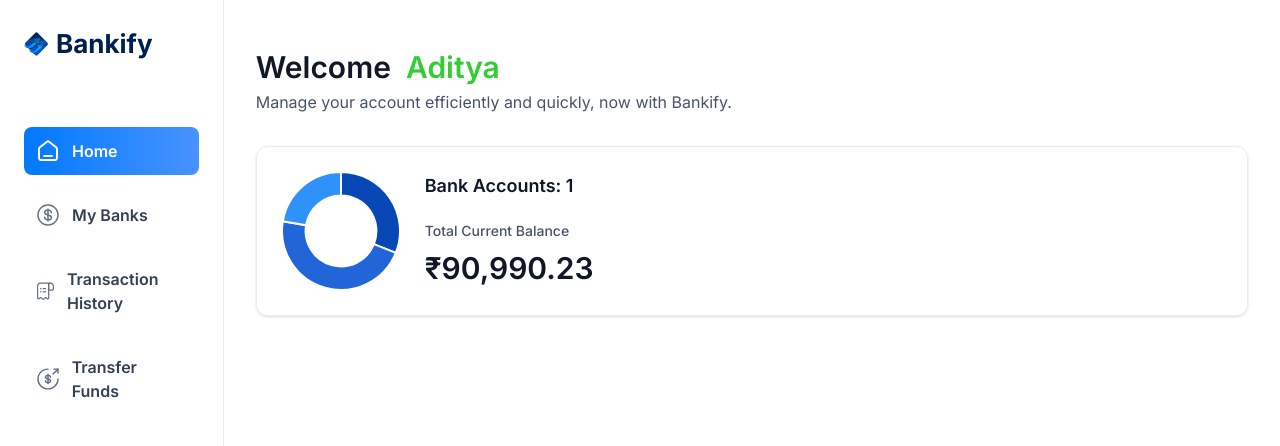
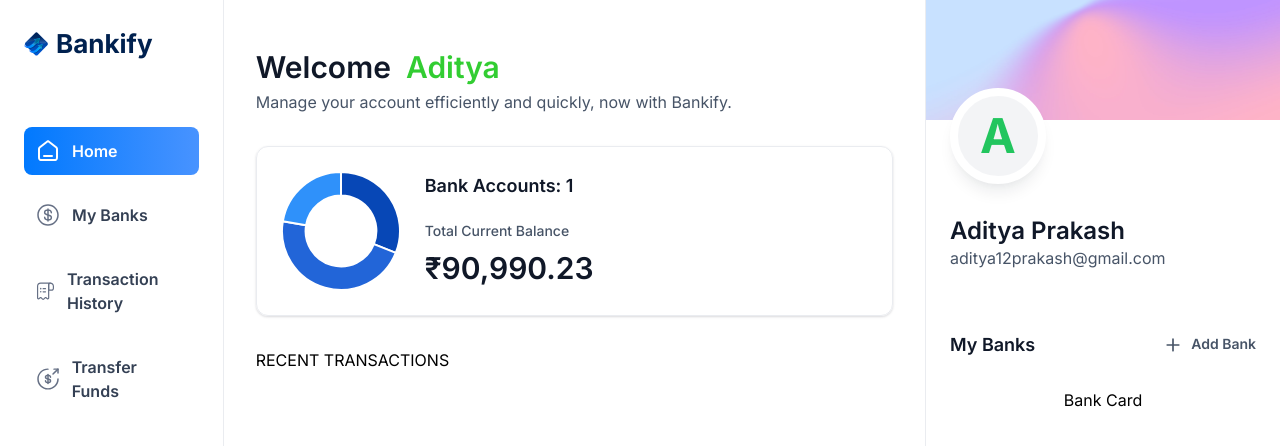
Before and after one commit to aditya-prakash-git/bankify, a Next.js app: page / in a window 1280 px wide. Shown: the top 446 px of the page. Built offline with nearby package versions, Linux system fonts and the light colour scheme.

Commit message:
added new component

```diff
--- a/app/(root)/layout.tsx
+++ b/app/(root)/layout.tsx
@@ -25,6 +25,8 @@
               <MobileNav user={loggedIn}/>
             </div>
 
+
+
           </div>
           {children}
 
--- a/app/(root)/page.tsx
+++ b/app/(root)/page.tsx
@@ -1,10 +1,11 @@
 import HeaderBox from '@/components/HeaderBox'
+import RightSidebar from '@/components/RightSidebar';
 import TotalBalanceBox from '@/components/TotalBalanceBox';
 import React from 'react'
 
 const Home = () => {
 
-    const loggedIn = {firstName : 'Aditya'};
+    const loggedIn = {firstName : 'Aditya', lastName: 'Prakash', email: 'aditya12prakash@gmail.com'};
   return (
     <section className="home">
         <div className="home-content">
@@ -23,8 +24,18 @@
                 />
 
             </header>
+            RECENT TRANSACTIONS
+
 
         </div>
+
+
+
+        <RightSidebar user={loggedIn}
+          transactions={[]}
+          banks={[[]]}
+        />
+
 
 
     </section>
--- /dev/null
+++ b/components/RightSidebar.tsx
@@ -0,0 +1,59 @@
+import React from 'react'
+import Link from 'next/link'
+import Image from 'next/image'
+const RightSidebar = ({user, transactions, banks}: RightSidebarProps) => {
+  return (
+    <aside className="right-sidebar"><section className='flex flex-col pb-8'>
+        <div className="profile-banner"/>
+        <div className="profile">
+            <div className="profile-img">
+                <span className="text-5xl font-bold text-green-500">{user.firstName[0]}</span>
+
+            </div>
+            <div className="profile-details">
+                <h1 className='profile-name'>
+                    {user.firstName} {user.lastName}
+                </h1>
+                <p className="profile-email">
+                    {user.email}
+                </p>
+
+            </div>
+
+        </div>
+
+
+
+        </section>
+        <section className="banks">
+            <div className="flex w-full justify-between">
+                <h2 className="header-2">My Banks
+
+                </h2>
+                <Link href="/" className="flex gap-2">
+                    <Image src="/icons/plus.svg" width={20} height={20} alt="plus"/>
+                    <h2 className="text-14 font-semibold text-gray-600">
+                        Add Bank
+                    </h2>
+                </Link>
+            </div>
+            {banks?.length>0 && (
+                <div className="relative flex flex-1 flex-col items-center justify-center gap-5">
+                    <div className='relative z-10'>
+                        Bank Card
+                    </div>
+                    {banks[1] && (
+                        <div className="absolute right-0 top-8 z-0 w-[90%]">
+                            Bank Card 1
+
+                        </div>
+                    )}
+                </div>
+            )}
+        </section>
+
+        </aside>
+  )
+}
+
+export default RightSidebar
```
